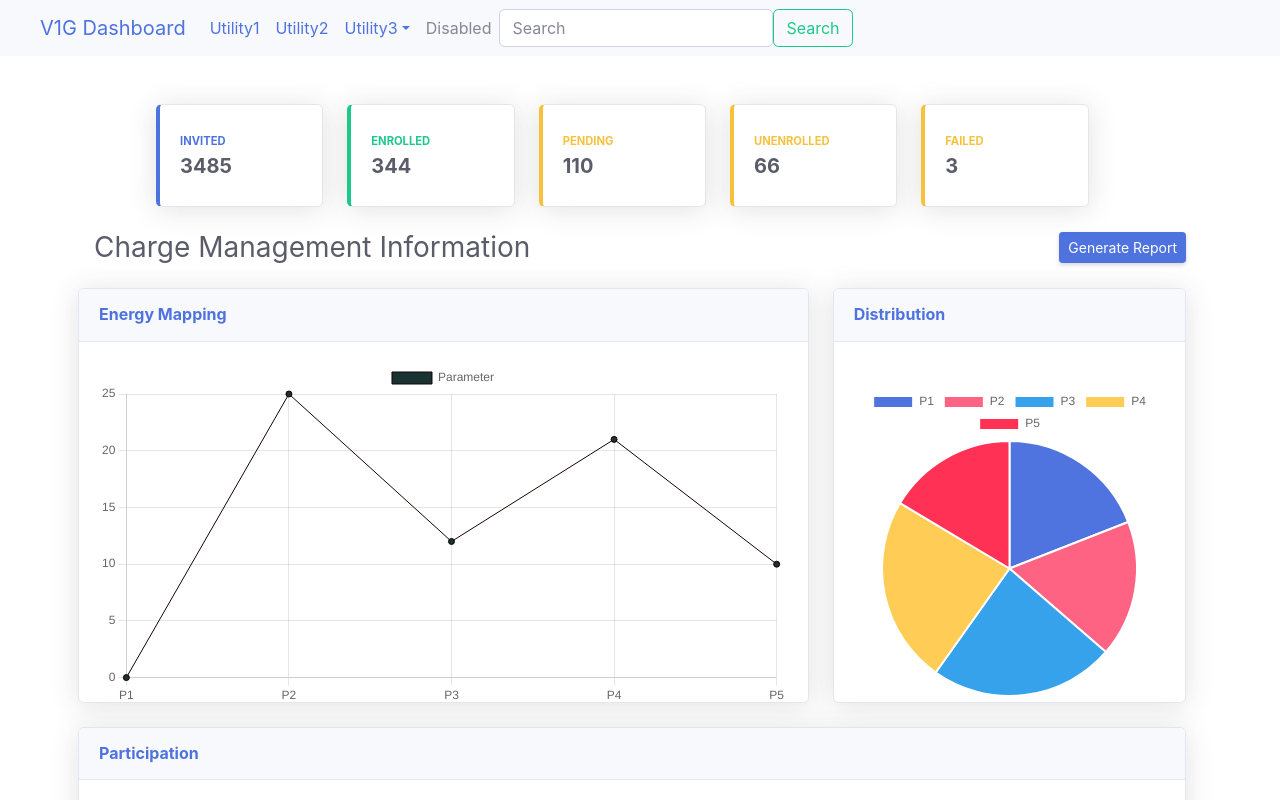
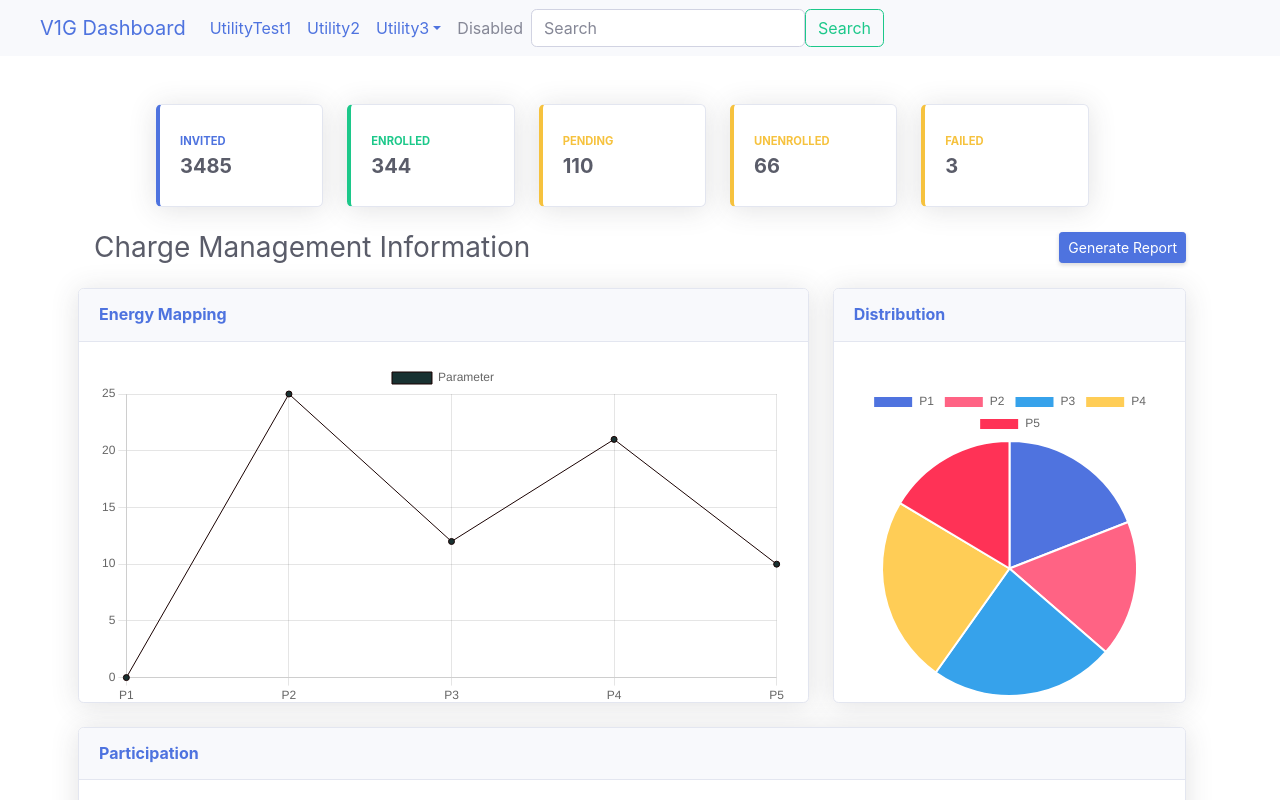
Before and after one commit to JarvAmrit/gm-dashboard, a React (Create React App) app: page / in a window 1280 px wide. Shown: the top 800 px of the page. Built offline with nearby package versions, Linux system fonts and the light colour scheme.

Commit message:
Initial Push6.

```diff
--- a/src/App.js
+++ b/src/App.js
@@ -100,7 +100,7 @@ function App() {
               <ul className="navbar-nav me-auto mb-2 mb-lg-0">
                 <li className="nav-item">
                   <a className="nav-link active" aria-current="page" href="#">
-                    Utility1
+                    UtilityTest1
                   </a>
                 </li>
                 <li className="nav-item">
```
